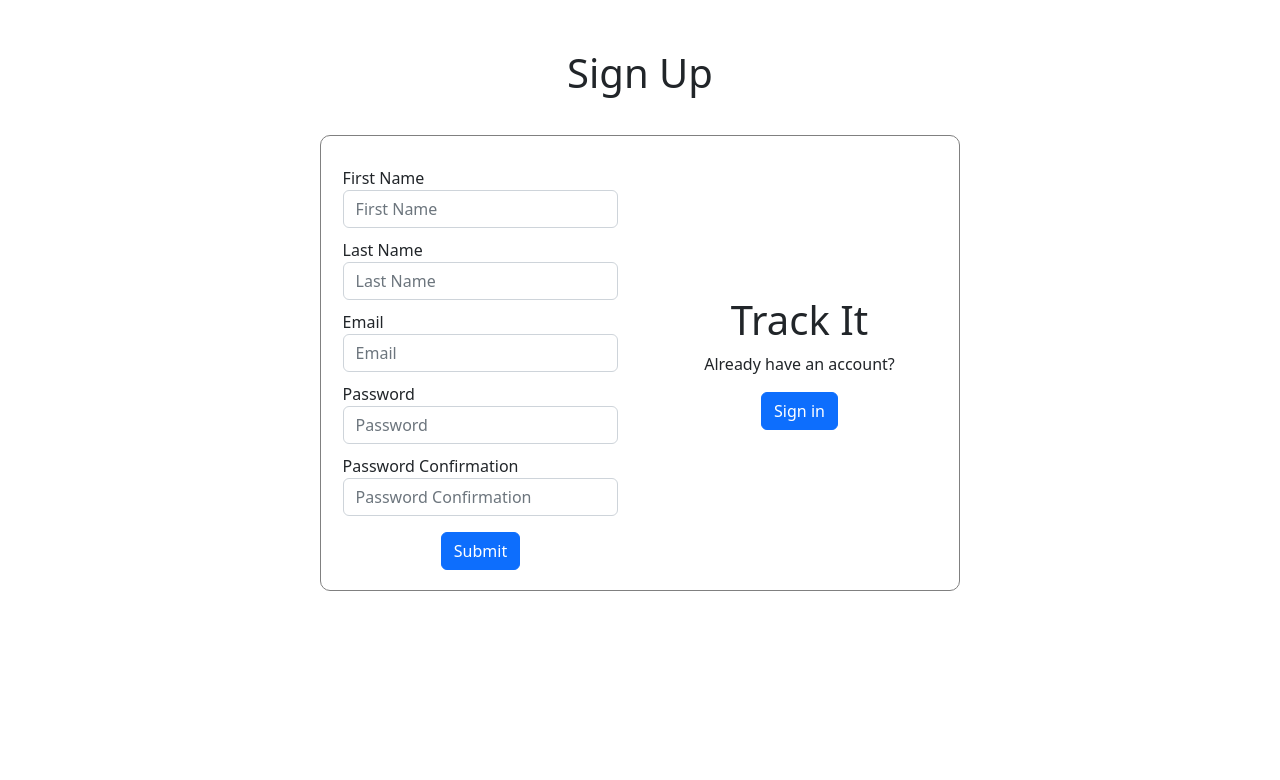
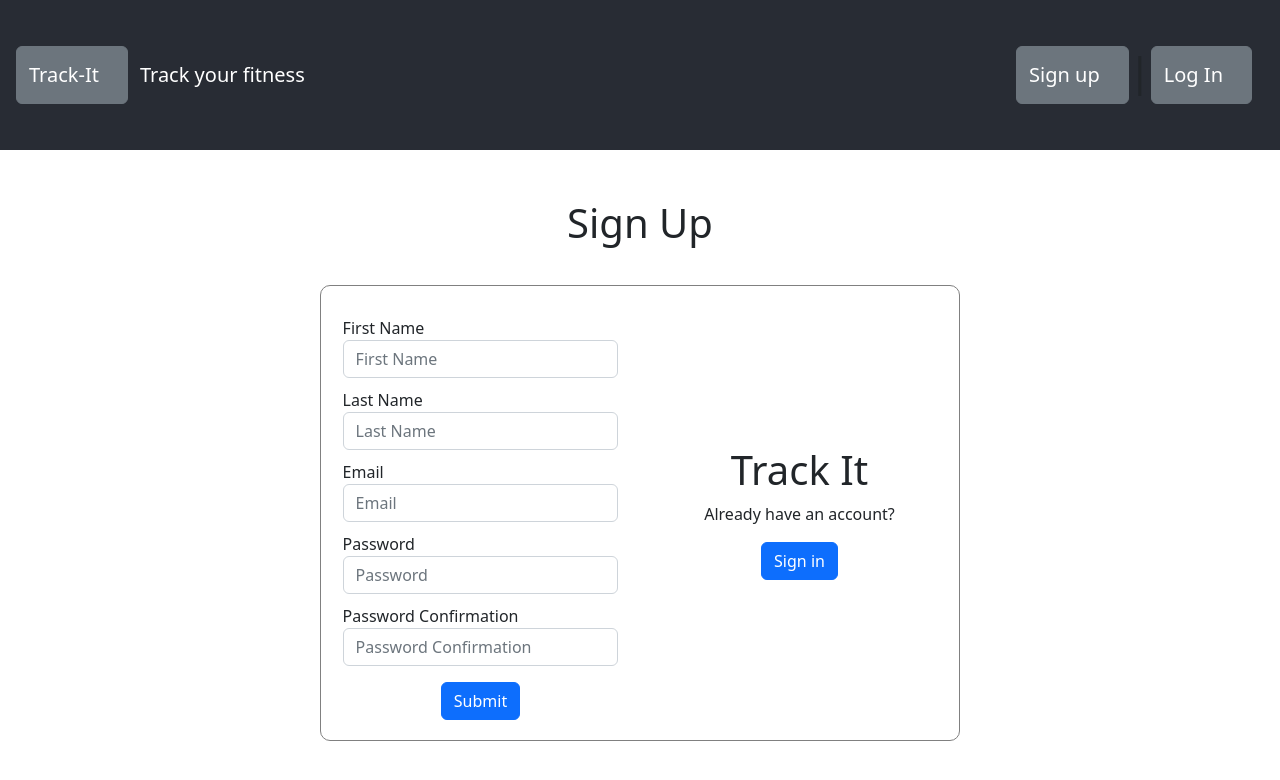
Before and after one commit to ericsolomonjs/TrackIt, a React (Create React App) app in the folder frontend/: page / in a window 1280 px wide. Shown: the top 780 px of the page. Built offline with nearby package versions, Linux system fonts and the light colour scheme.

Commit message:
Apply bugfix for navbar styling

```diff
--- a/frontend/src/App.css
+++ b/frontend/src/App.css
@@ -2,15 +2,26 @@
   text-align: center;
 }
 
-.App-logo {
-  height: 40vmin;
-  pointer-events: none;
+.NavBar {
+  display: flex;
+  flex-direction: row;
+  height: 150px;
+  background-color: #282c34;
+  padding:1em;
+}
+.NavBar .btn {
+    display: flex;
+    flex-direction: column;
+    align-self: center;
+    justify-items: flex-start;
+    height: 30 px;
 }
 
-@media (prefers-reduced-motion: no-preference) {
-  .App-logo {
-    animation: App-logo-spin infinite 20s linear;
-  }
+.navbar-login {
+  display: flex;
+  flex-direction: row;
+  align-items: center;
+  justify-content: right;
 }
 
 .App-header {
--- a/frontend/src/App.js
+++ b/frontend/src/App.js
@@ -2,10 +2,12 @@ import Signup from "./components/Signup";
 import Signin from "./components/Signin";
 import { BrowserRouter, Routes, Route } from "react-router-dom";
 import "./App.css";
+import NavBar from "./components/NavBar";
 
 function App() {
   return (
     <div>
+      <NavBar/>
       <BrowserRouter>
         <Routes>
           <Route path="/" element={<Signup />}></Route>
--- a/frontend/src/components/NavBar.js
+++ b/frontend/src/components/NavBar.js
@@ -6,7 +6,7 @@ export default function NavBar(props) {
   const user = props.user ? props.user : ""
 
   return (
-    <>
+    <div className='NavBar'>
       <Navbar variant="dark" className="btn btn-secondary">
         <Container>
           <Navbar.Brand href="#home">Track-It</Navbar.Brand>
@@ -21,7 +21,7 @@ export default function NavBar(props) {
       <br />
 
       {user ? (
-        <Container>
+        <Container className='navbar-login'>
           <Navbar variant="dark" className="btn btn-secondary">
             <Container>
               <Navbar.Brand >Logged in as {user.firstName}</Navbar.Brand>
@@ -35,7 +35,7 @@ export default function NavBar(props) {
           </Navbar>
         </Container>
       ) : (
-        <Container>
+        <Container className='navbar-login'>
           <Navbar variant="dark" className="btn btn-secondary">
             <Container>
               <Navbar.Brand href="#signup">Sign up</Navbar.Brand>
@@ -52,6 +52,6 @@ export default function NavBar(props) {
 
       <br />
 
-    </>
+    </div>
   );
 }
```
